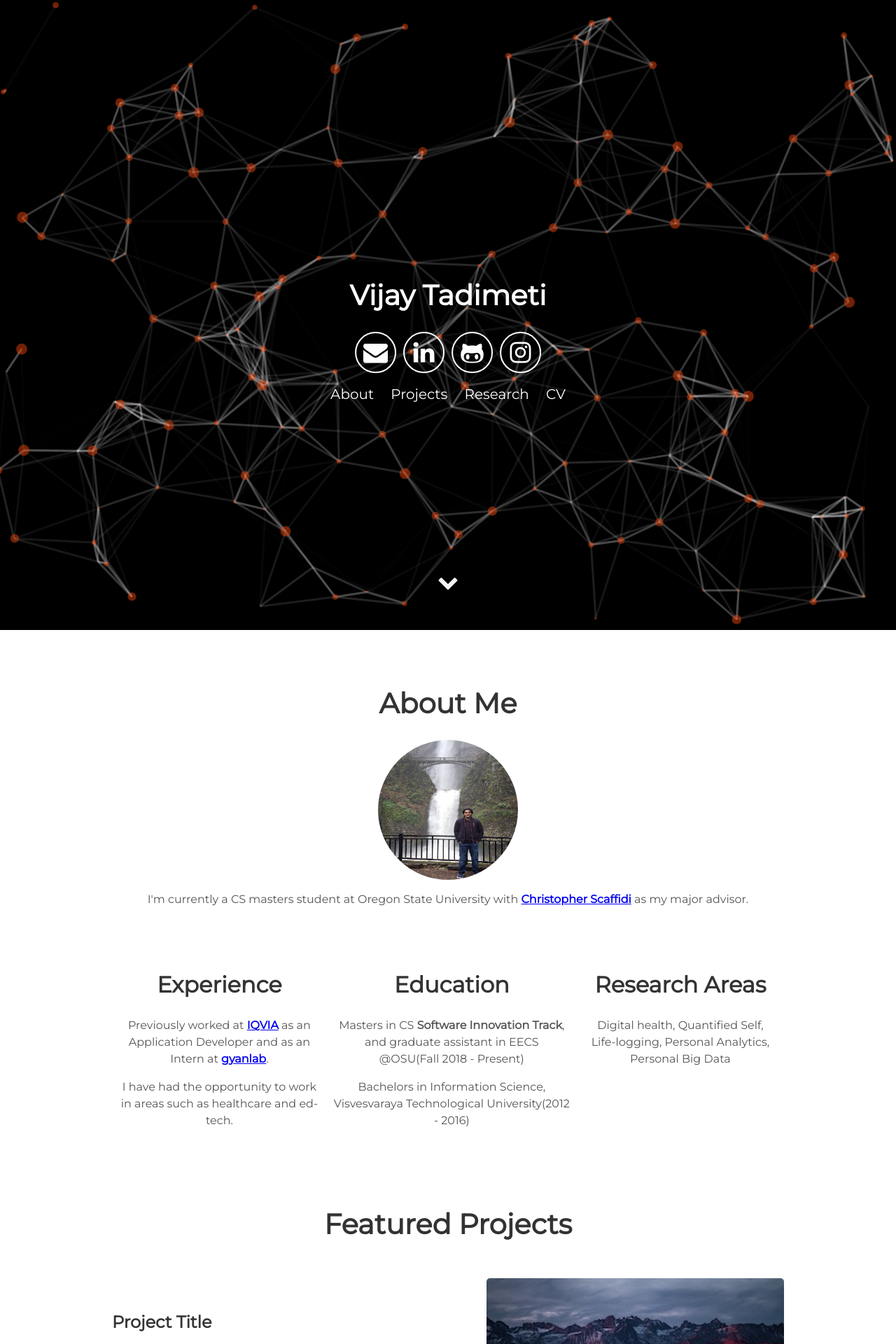
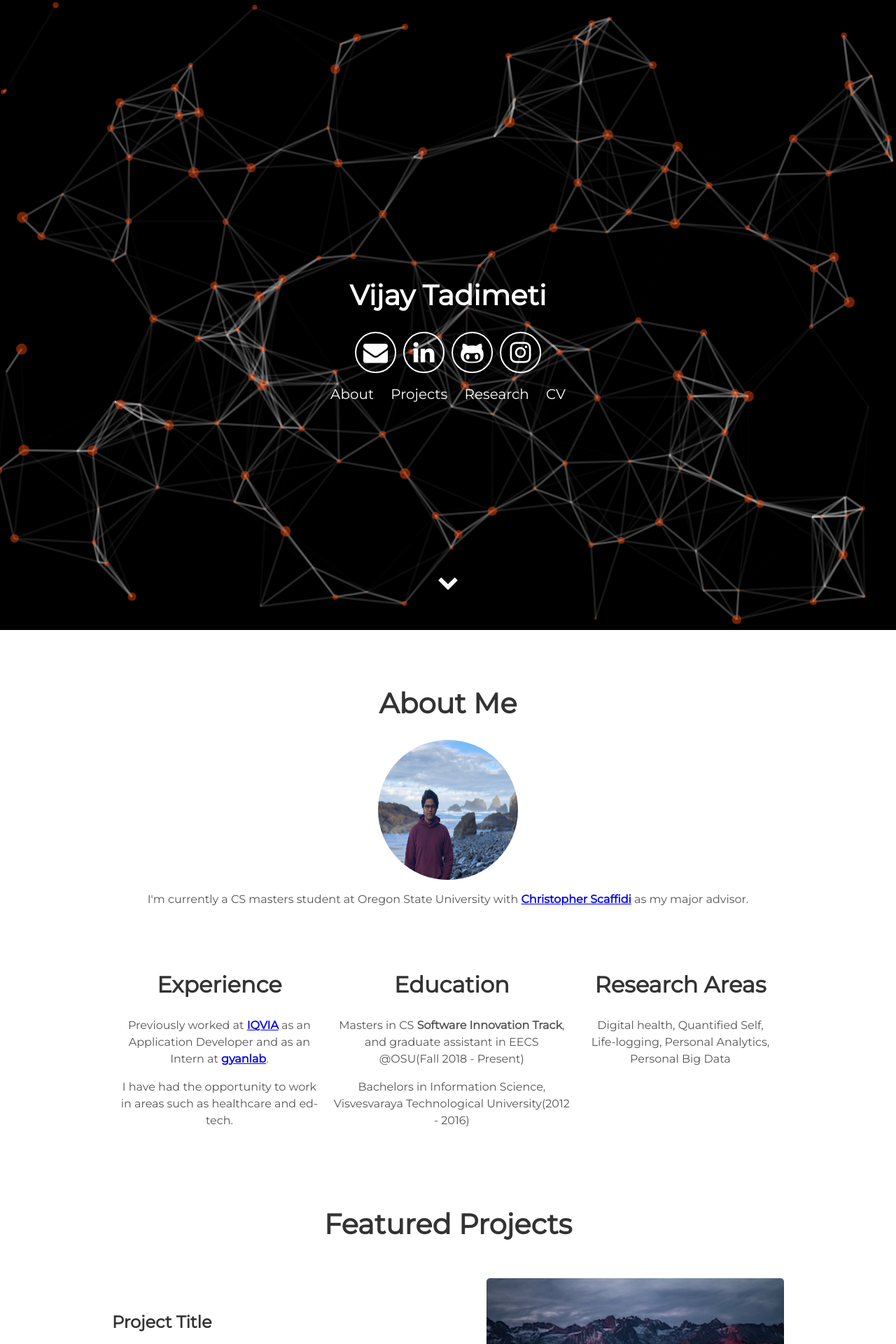
Before and after one commit to vijayvardhan94/laughing-octo-barnacle, a Jekyll site: the page built from index.html, in a window 1280 px wide. Shown: the top 1920 px of the page at 70% size. Built offline with Jekyll 4.4.1, drawn with Linux system fonts in a browser that asks for light colours.

Commit message:
pic change

```diff
--- a/_includes/about.html
+++ b/_includes/about.html
@@ -1,6 +1,6 @@
  <div class="user-details">
   <h1>About Me</h1>
-  <img class = "img-class" alt="profile" src="{{ "/assets/img/rsz_img_0522.jpg" | prepend: site.baseurl }}"  align="middle" width="200" height="200" />
+  <img class = "img-class" alt="profile" src="{{ "/assets/img/IMG_0690.jpg" | prepend: site.baseurl }}"  align="middle" width="200" height="200" />
 
   <p>I'm currently a CS masters student at Oregon State University with <b><a href = "http://web.engr.oregonstate.edu/~scaffidc/">Christopher Scaffidi</a></b> as my major advisor. </p>
 </div>
```
Also changed, not shown: assets/img/IMG_0690.jpg (added).
